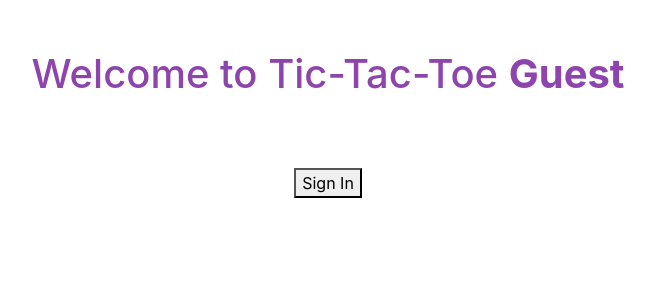
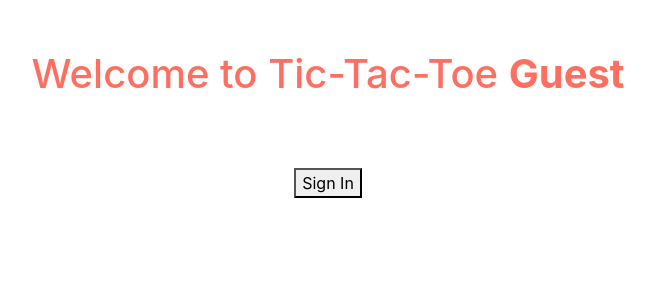
Before and after one commit to nirds32/tictactoe, a React (Create React App) app: page / in a window 1280 px wide. Shown: the top 300 px of the page, without its empty margins (312-967 px from the left). Built offline with nearby package versions, Linux system fonts and the light colour scheme; no server answers; a web font is replaced by a local one.

Commit message:
serverUpdate4

```diff
--- a/src/App.tsx
+++ b/src/App.tsx
@@ -21,7 +21,7 @@ const AppContainer = styled.div`
 `;
 const WelcomeText = styled.h1`
   margin: 0;
-  color: #8e44ad;
+  color: #FF6F61;
   text-align: center;
   padding-top: 50px;
   padding-bottom: 50px;
```
